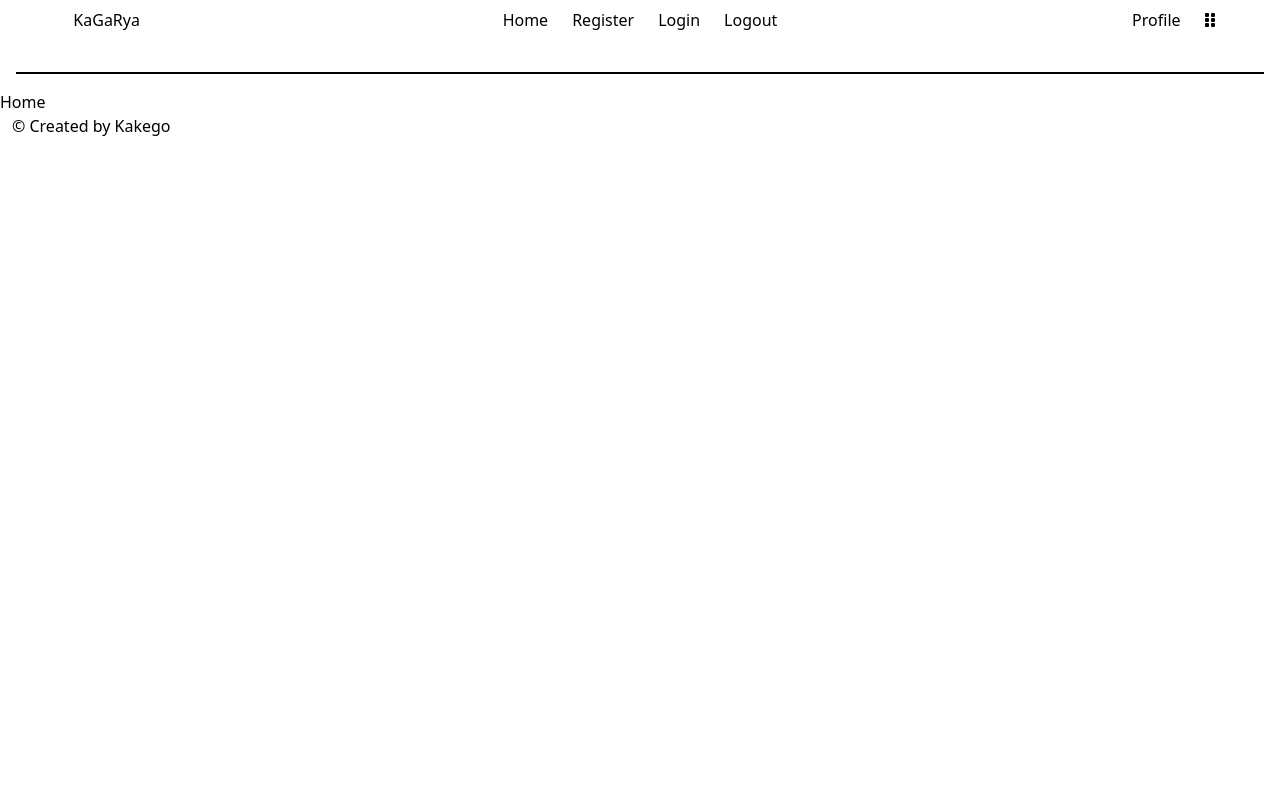
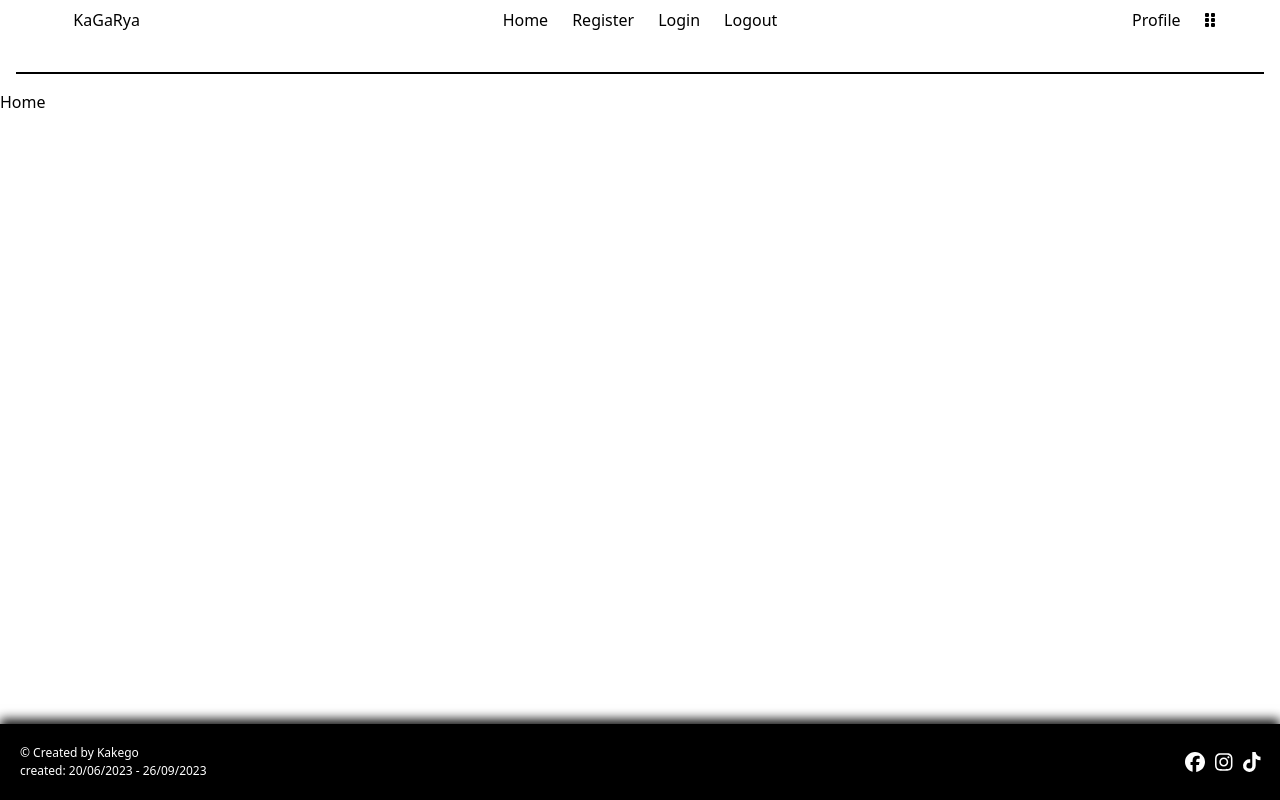
Before and after one commit to KaKeGo/KaGaRya, a React (Create React App) app: page / in a window 1280 px wide. Built offline with nearby package versions, Linux system fonts and the light colour scheme.

Commit message:
Custom footer

```diff
--- a/package.json
+++ b/package.json
@@ -4,6 +4,7 @@
   "private": true,
   "dependencies": {
     "@fortawesome/fontawesome-svg-core": "^6.4.2",
+    "@fortawesome/free-brands-svg-icons": "^6.4.2",
     "@fortawesome/free-solid-svg-icons": "^6.4.2",
     "@fortawesome/react-fontawesome": "^0.2.0",
     "@reduxjs/toolkit": "^1.9.6",
--- a/src/containers/Footer/Footer.css
+++ b/src/containers/Footer/Footer.css
@@ -0,0 +1,48 @@
+
+.footer__brake {
+    margin-top: 10px;
+}
+
+.footer {
+    position: fixed;
+    left: 0;
+    bottom: 0;
+    background-color: black;
+    width: 100%;
+    color: white;
+    text-align: center;
+    padding: 20px;
+    box-shadow: 0px -5px 10px rgba(0, 0, 0, 0.9)
+  }
+
+.footer-content {
+    display: flex;
+    justify-content: space-between;
+    align-items: center;
+}
+
+.footer-left {
+    flex: 1;
+    text-align: left;
+    font-size: 15px;
+}
+
+.footer-left {
+    font-size: 12px;
+}
+.footer-right p {
+    font-size: 12px;
+}
+.social-icons {
+    list-style: none;
+    margin: 0;
+    padding: 0;
+    display: flex;
+    gap: 10px;
+}
+
+.social-icons a {
+    color: white;
+    font-size: 20px;
+    text-decoration: none;
+}
--- a/src/containers/Footer/Footer.jsx
+++ b/src/containers/Footer/Footer.jsx
@@ -1,11 +1,37 @@
 import React from 'react'
 
+import { FontAwesomeIcon } from '@fortawesome/react-fontawesome'
+import {
+  faFacebook, faInstagram, faTiktok
+} from '@fortawesome/free-brands-svg-icons';
+
+import './Footer.css'
+
 const Footer = () => {
+  const currentDate = new Date();
+  const dateOptions = { year: 'numeric', month: '2-digit', day: '2-digit' };
+  const formattedDate = currentDate.toLocaleDateString('en-GB', dateOptions);
+
   return (
-    <footer className='mx-3'>
-      <p className='font'>&copy; Created by Kakego</p>
-    </footer>
-  )
-}
+      <>
+      <div className='footer__brake'></div>
+      <footer className='footer p-4'>
+          <div className='footer-content'>
+              <div className='footer-left'>
+                  <p className='font'>&copy; Created by Kakego</p>
+                  <p>created: 20/06/2023 - {formattedDate}</p>
+              </div>
+              <div className='footer-right'>
+              <ul className='social-icons'>
+                  <li><a href='#'><FontAwesomeIcon icon={faFacebook} /></a></li>
+                  <li><a href='#'><FontAwesomeIcon icon={faInstagram} /></a></li>
+                  <li><a href='#'><FontAwesomeIcon icon={faTiktok} /></a></li>
+              </ul>
+              </div>
+          </div>
+      </footer>
+      </>
+  );
+};
 
 export default Footer
```
Also changed, not shown: 1 other file (tests, documents, lock files or other folders).
